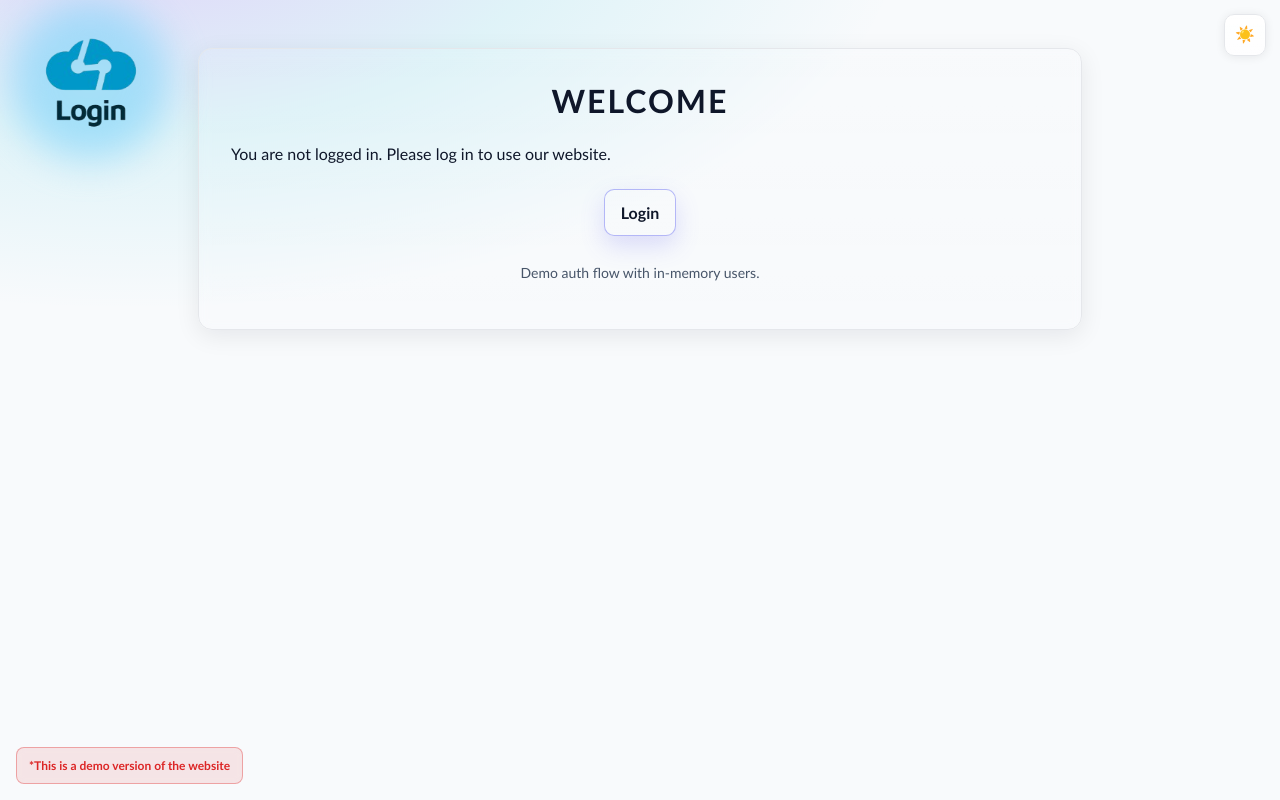
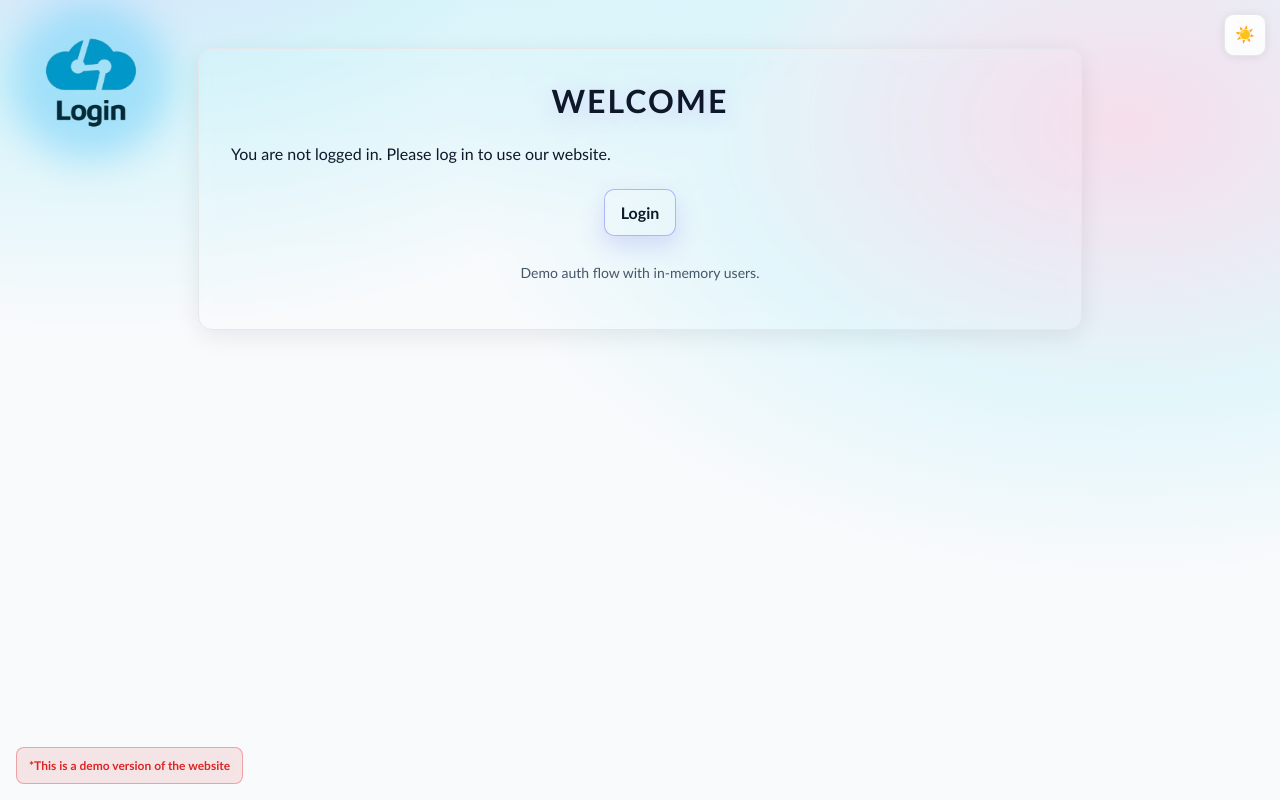
Before and after one commit to imRyuukii/LoginPage, a PHP site: page / in a window 1280 px wide. Run offline with PHP 8.4, Linux system fonts and the light colour scheme.

Commit message:
CSS: Implement a full visual overhaul

```diff
--- a/src/public/css/style.css
+++ b/src/public/css/style.css
@@ -1,63 +1,67 @@
 /*
-	Ultra-polished responsive UI theme
-	- Modern color system with glass + gradient surfaces
-	- Fluid typography scale
-	- Component library: buttons, inputs, cards, banners, nav, tables, badges, tooltips
-	- Motion: subtle transitions, focus rings, hover lifts
-	- Dark/Light themes
-	- Robust breakpoints (1280 / 1024 / 768 / 560 / 380)
+	Signature Visual System — Bold Neon Aesthetic
+	- Animated galaxy gradient background
+	- Glass panels with neon edges
+	- Big, confident typography
+	- Rounded geometry and deep shadows
+	- Dark/Light parity
+	- Rich components: buttons, inputs, cards, banners, tables, badges, tooltips
+	- Fluid responsive scale (1280 / 1024 / 820 / 640 / 420)
 */
 
 /* =========================
    Design Tokens
    ========================= */
 :root {
-	/* Core palette */
-	--bg: #0a0f1c;
-	--bg-elev: #0f172a;
-	--surface: #111827;
-	--surface-2: #0b1220;
-	--text: #e6eaf2;
-	--muted: #9aa4b2;
-	--primary: #7c3aed;   /* violet-600 */
-	--primary-500: #8b5cf6; /* violet-500 */
+	/* Core palette — brighter, more contrasty */
+	--bg: #070914;
+	--bg-elev: #0a0f1f;
+	--surface: #0f1428;
+	--surface-2: #0b1120;
+	--text: #eef2ff;
+	--muted: #95a0b8;
+	--primary: #8b5cf6;   /* violet-500 */
+	--primary-500: #8b5cf6;
 	--primary-600: #7c3aed;
 	--primary-700: #6d28d9;
-	--accent: #06b6d4;   /* cyan-500 */
-	--success: #22c55e;  /* green-500 */
-	--warning: #f59e0b;  /* amber-500 */
-	--danger: #ef4444;   /* red-500 */
-	--border: #1e293b;
-	--ring: rgba(124,58,237,0.45);
-	--shadow-lg: 0 20px 60px rgba(0,0,0,0.45);
-	--shadow-md: 0 12px 32px rgba(0,0,0,0.35);
-	--radius: 16px;
+	--accent: #22d3ee;   /* cyan-400 */
+	--success: #22c55e;
+	--warning: #f59e0b;
+	--danger: #ef4444;
+	--border: #1f2a44;
+	--ring: rgba(139,92,246,0.48);
+	--shadow-xl: 0 30px 90px rgba(0,0,0,0.55);
+	--shadow-lg: 0 22px 60px rgba(0,0,0,0.45);
+	--shadow-md: 0 14px 36px rgba(0,0,0,0.36);
+	--radius-xxl: 22px;
+	--radius-xl: 18px;
+	--radius: 14px;
 	--radius-sm: 12px;
-	--radius-xs: 10px;
 
-	/* Gradients */
-	--grad-hero: radial-gradient(1200px 600px at 10% -10%, rgba(124,58,237,0.20), rgba(6,182,212,0.10) 35%, rgba(0,0,0,0) 65%),
-		linear-gradient(180deg, rgba(255,255,255,0.03), rgba(255,255,255,0.00));
-	--grad-card: linear-gradient(180deg, rgba(255,255,255,0.06), rgba(255,255,255,0.02));
-	--glass: rgba(255,255,255,0.06);
-	--glass-2: rgba(255,255,255,0.10);
+	/* Animated galaxy gradient */
+	--grad-1: radial-gradient(1200px 800px at 15% -10%, rgba(139,92,246,0.28), rgba(34,211,238,0.16) 40%, rgba(0,0,0,0) 70%);
+	--grad-2: radial-gradient(900px 600px at 85% 10%, rgba(236,72,153,0.16), rgba(34,211,238,0.10) 45%, rgba(0,0,0,0) 75%);
+	--grad-hero: var(--grad-1), var(--grad-2);
+	--grad-card: linear-gradient(180deg, rgba(255,255,255,0.08), rgba(255,255,255,0.02));
+	--glass: rgba(255,255,255,0.08);
+	--glass-2: rgba(255,255,255,0.14);
 
-	/* Typography scale */
-	--fs-hero: clamp(28px, 4.2vw, 44px);
-	--fs-h1: clamp(24px, 3.2vw, 34px);
-	--fs-h2: clamp(20px, 2.4vw, 26px);
-	--fs-h3: clamp(18px, 2.0vw, 22px);
+	/* Type scale (bolder) */
+	--fs-hero: clamp(30px, 5.2vw, 50px);
+	--fs-h1: clamp(26px, 3.6vw, 36px);
+	--fs-h2: clamp(22px, 2.8vw, 28px);
+	--fs-h3: clamp(18px, 2.2vw, 22px);
 	--fs-body: 16px;
 	--fs-sm: 14px;
 	--fs-xs: 12px;
 }
 
 [data-theme="light"] {
-	--bg: #f5f7fb;
-	--bg-elev: #f8fafc;
+	--bg: #f6f7fb;
+	--bg-elev: #ffffff;
 	--surface: #ffffff;
-	--surface-2: #f1f5f9;
-	--text: #0e1726;
+	--surface-2: #f3f5fb;
+	--text: #0d1324;
 	--muted: #4b5563;
 	--primary: #7c3aed;
 	--primary-500: #7c3aed;
@@ -66,8 +70,8 @@
 	--accent: #0891b2;
 	--border: #e5e7eb;
 	--ring: rgba(124,58,237,0.28);
-	--shadow-lg: 0 18px 52px rgba(2,6,23,0.12);
-	--shadow-md: 0 10px 28px rgba(2,6,23,0.10);
+	--shadow-lg: 0 22px 60px rgba(2,6,23,0.12);
+	--shadow-md: 0 14px 36px rgba(2,6,23,0.10);
 }
 
 /* =========================
@@ -86,9 +90,17 @@ body {
 	line-height: 1.6;
 	display: grid;
 	grid-template-rows: auto 1fr auto;
-	gap: 24px;
-	padding: 48px 18px 54px;
+	gap: 26px;
+	padding: 52px 20px 58px;
 }
+
+/* Subtle animated drift for the background */
+@keyframes galaxyShift {
+	0% { background-position: 0% 0%, 100% 0%; }
+	50% { background-position: 50% 20%, 60% 10%; }
+	100% { background-position: 0% 0%, 100% 0%; }
+}
+body { background-size: 200% 200%, 200% 200%; animation: galaxyShift 28s ease-in-out infinite; }
 
 .container { width: 100%; max-width: 1180px; margin: 0 auto; padding: 0 12px; }
 .page { width: 100%; max-width: 860px; margin: 0 auto; }
@@ -136,7 +148,7 @@ h1 { font-size: var(--fs-h1); font-weight: 800; letter-spacing: .2px; }
 h2 { font-size: var(--fs-h2); font-weight: 700; color: var(--muted); }
 h3 { font-size: var(--fs-h3); font-weight: 700; color: var(--text); }
 p { margin: 0 0 12px 0; font-size: var(--fs-body); }
-.welcome-text { font-size: var(--fs-hero); font-weight: 900; text-align: center; letter-spacing: .6px; margin: 0 0 22px 0; }
+.welcome-text { font-size: var(--fs-hero); font-weight: 900; text-align: center; letter-spacing: 1px; margin: 0 0 24px 0; text-shadow: 0 4px 22px rgba(139,92,246,0.22); }
 
 /* =========================
    Links & Buttons
```
Also changed, not shown: other parts of src/public/css/style.css (+14 -13 lines).
